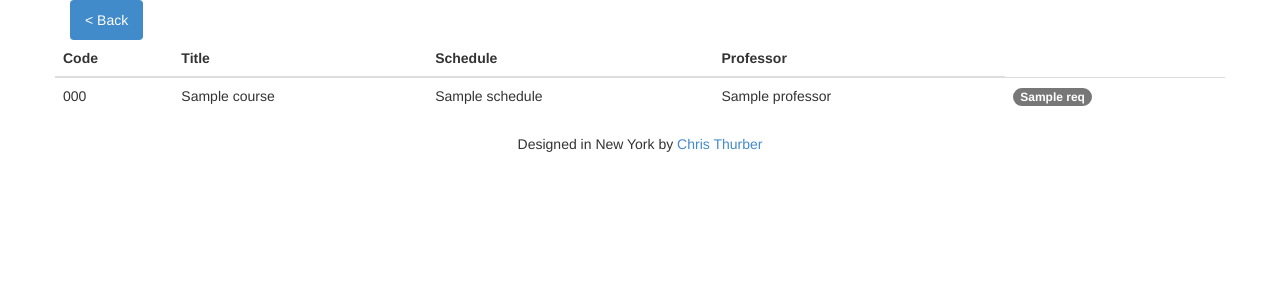
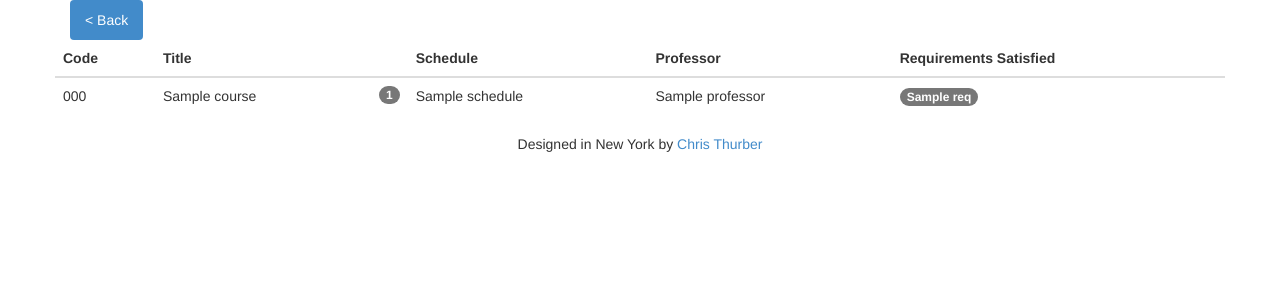
Before and after one commit to cthurber/GenEdSniper, a Flask app: template templates/selections.html in a window 1280 px wide. Shown: the part 76-376 px from the top of the page. Run offline with Flask 2, Linux system fonts and the light colour scheme; the template is opened without the code that fills it: most values are stand-ins (such as "Sample title", 1, 10 or a date in 2020); some libraries are stand-ins or nearby versions.

Commit message:
Added new header and requirement counter

```diff
--- a/templates/selections.html
+++ b/templates/selections.html
@@ -25,13 +25,14 @@
                   <th>Title</th>
                   <th>Schedule</th>
                   <th>Professor</th>
+                  <th>Requirements Satisfied</th>
                 </tr>
               </thead>
               <tbody>
                   {% for course in response_data %}
                   <tr>
-                      <td>{{ course['code'] }}</td>
-                      <td>{{ course['title'] }}</td>
+                      <td style="width: 100px;">{{ course['code'] }} </td>
+                      <td>{{ course['title'] }} <span class="badge pull-right">{{ course['reqs_filled']|length }}</span></td>
                       <td>{{ course['schedule'] }}</td>
                       <td>{{ course['professor'] }}</td>
                       <td>
```
